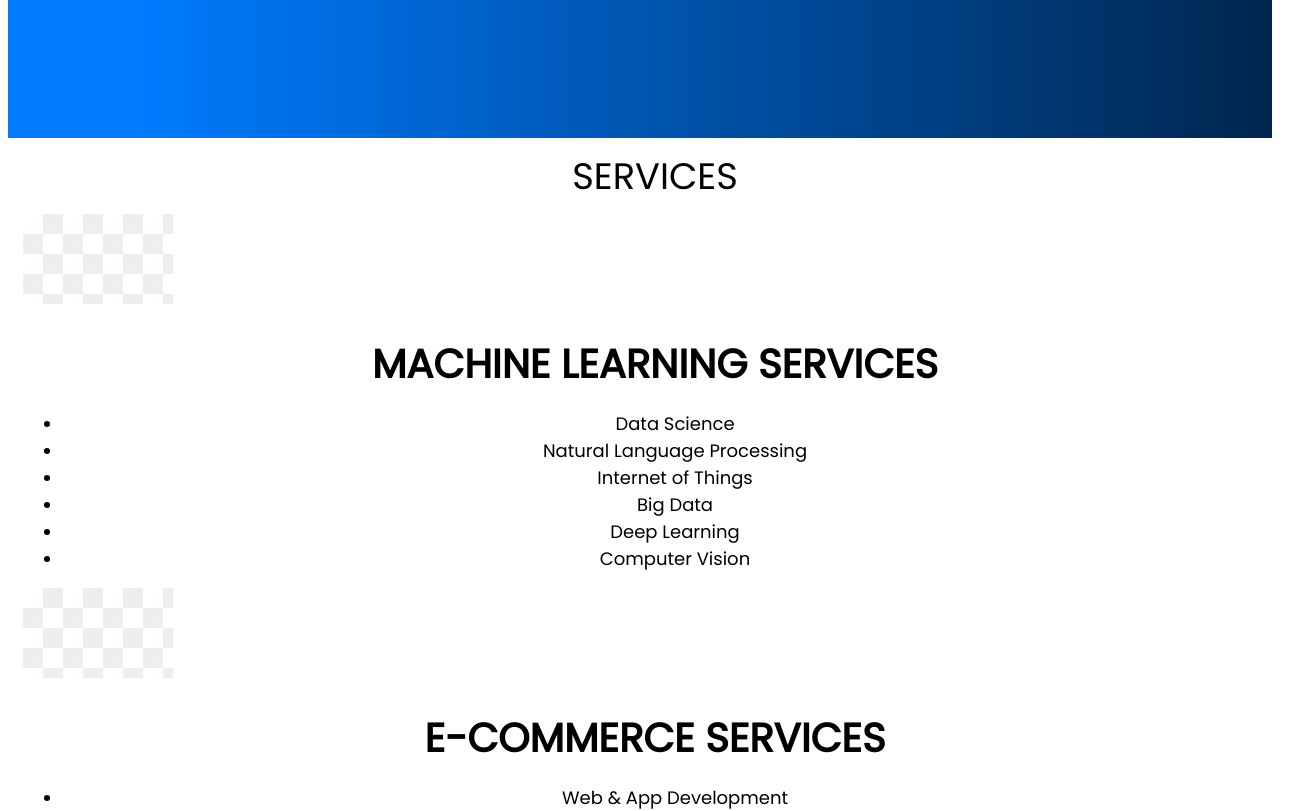
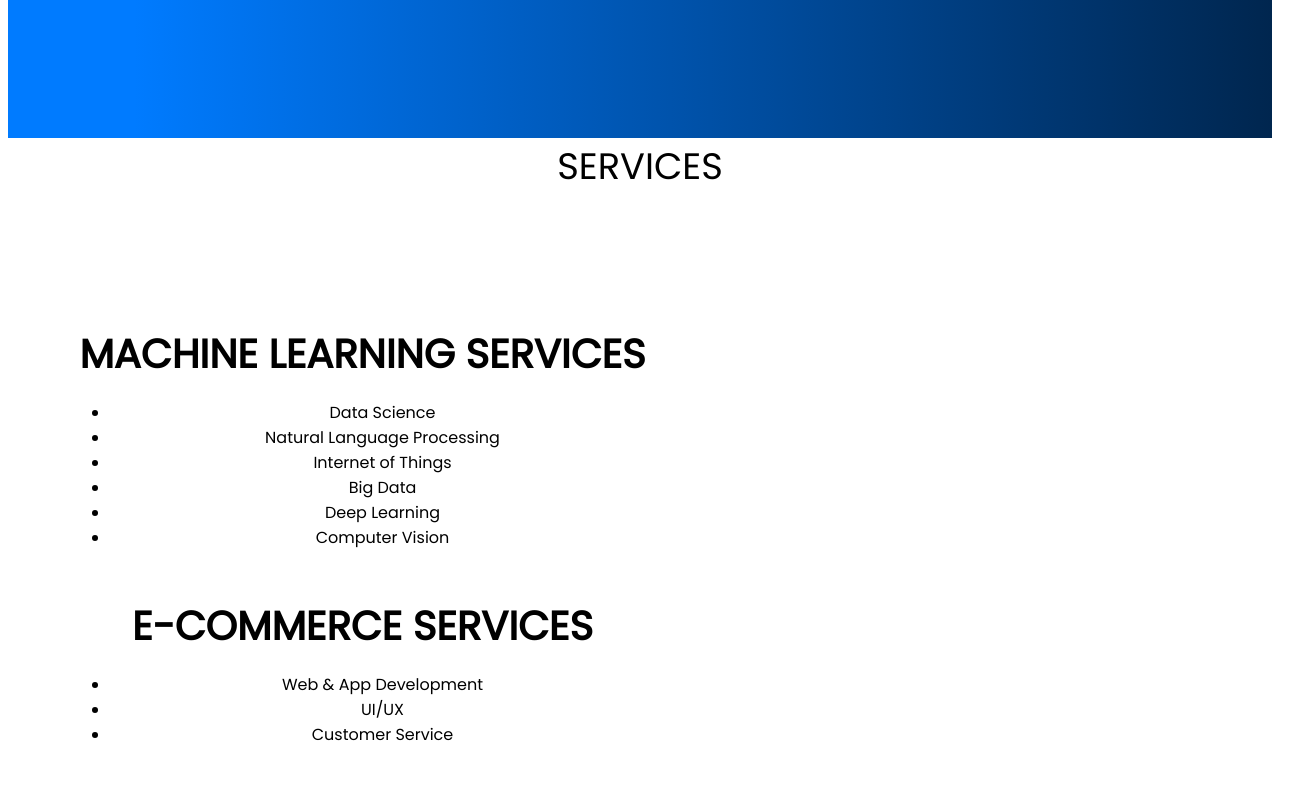
Before and after one commit to arsamawan/Miz-Corporate, an Angular app: page / in a window 1280 px wide. Shown: the part 700-1511 px from the top of the page, 1302 px wide, since content can reach past the window. Built offline with nearby package versions, Linux system fonts and the light colour scheme.

Commit message:
Services 21/08/2020

```diff
--- a/src/app/main/main.component.css
+++ b/src/app/main/main.component.css
@@ -54,10 +54,10 @@
   padding-top: 2%;
   font-size: 40px;
   padding-bottom: 3%;*/
-  align-items: center;
+  /*align-items: center;*/
   text-align: center;
   text-transform: uppercase;
-  margin: 10px auto 10px;
+/*  margin: 10px auto 10px;*/
   font-size: 2.3em;
   /*line-height: 2;*/
 
@@ -83,19 +83,19 @@
   background: none;
   background-image: url("../../assets/kisspng-machine-learning-deep-learning-with-python-artific-cirrascale-cloud-services-deep-learning-classroom-5ca1b3d487e3a2.4562336415541012045566.jpg");
 }
-.service-main ul li {
+/*.service-main ul li {
   font-size: large;
-}
+}*/
 .top-text {
   flex: 4;
-  font-family: $font;
+ /* font-family: $font;*/
   font-style: normal;
   font-weight: 700;
   font-size: 2.5em !important;
   line-height: 1.5;
   text-align: center;
   text-transform: uppercase;
-  color: $dark-black;
+/*  color: $dark-black;*/
 }
 .text-left {
   text-align: left;
@@ -108,12 +108,12 @@
 /*  float: left;*/
 }
 .ver-lg-3,
-
 .ver-sm-6 {
   position: relative;
   width: 100%;
   padding-right: 15px;
   padding-left: 15px;
+
 }
 
 .feedback{
@@ -187,6 +187,7 @@ margin-left: 40%;
   flex-wrap: wrap;
   margin-right: -15px;
   margin-left: -15px;
+
 }
 .bound {
   width: 100%;
@@ -194,6 +195,30 @@ margin-left: 40%;
   padding-left: 15px;
   margin-right: auto;
   margin-left: auto;
+}
+@media (min-width: 576px) {
+  .bound {
+    max-width: 540px;
+  }
+}
+@media (min-width: 768px) {
+  .bound {
+    max-width: 720px;
+  }
+}
+@media (min-width: 992px) {
+  .bound {
+    max-width: 960px;
+  }
+  .deals-desc {
+    width: 50%;
+    margin: 0 auto;
+  }
+}
+@media (min-width: 1200px) {
+  .bound {
+    max-width: 1140px;
+  }
 }
 .p10 {
   padding: 10px;
@@ -242,6 +267,21 @@ margin-left: 40%;
 }
 .mb100 {
   margin-bottom: 100px;
+}
+@media (min-width: 576px) {
+  .ver-sm-6 {
+    -ms-flex: 0 0 50%;
+    flex: 0 0 50%;
+    max-width: 50%;
+  }
+}
+
+@media (min-width: 992px) {
+  .ver-lg-3 {
+    -ms-flex: 0 0 25%;
+    flex: 0 0 25%;
+    max-width: 25%;
+  }
 }
 
 /*
--- a/src/app/main/main.component.html
+++ b/src/app/main/main.component.html
@@ -15,15 +15,18 @@
 </section>
 <section>
 <!--Services-->
-<div class="service-main">
-  <div class="bound">
+<!--<div class="service-main">-->
+  <div class="service-main-heading">SERVICES</div>
+  <div class="bound mt100 mb100">
+
     <div class="hor">
+
       <div class="ver-sm-6">
         <!--MLSERVICES-->
        <!-- <div class="service-main-heading">SERVICES</div>-->
-        <div class="service-main-heading">SERVICES</div>
+
         <!--<div class="text-center mt30">-->
-          <div class="service-logo"></div>
+          <!--<div class="service-logo"></div>-->
         <div class="text-center mt30">
           <div class="top-text text-center" >Machine Learning Services</div>
           <ul>
@@ -41,7 +44,7 @@
         <!-- <div class="service-main-heading">SERVICES</div>-->
      <!--   <div class="service-main-heading">SERVICES</div>-->
         <!--<div class="text-center mt30">-->
-        <div class="service-logo"></div>
+       <!-- <div class="service-logo"></div>-->
         <div class="text-center mt30">
           <div class="top-text text-center" >E-Commerce Services</div>
           <ul>
@@ -51,6 +54,10 @@
           </ul>
         </div>
       </div>
+    </div>
+  </div>
+</section>
+
 <!--        <div class="ver-sm-6">
           <div class="text-center mt30">
             <div class="service-logo"></div>
@@ -63,10 +70,8 @@
           </div>
 
       </div>-->
-    </div>
-  </div>
-</div></section>
 
+<!--</div>-->
 <!--  <div class="service-main-heading">SERVICES</div>-->
 
 <!--  &lt;!&ndash;MLSERVICES&ndash;&gt;
```
